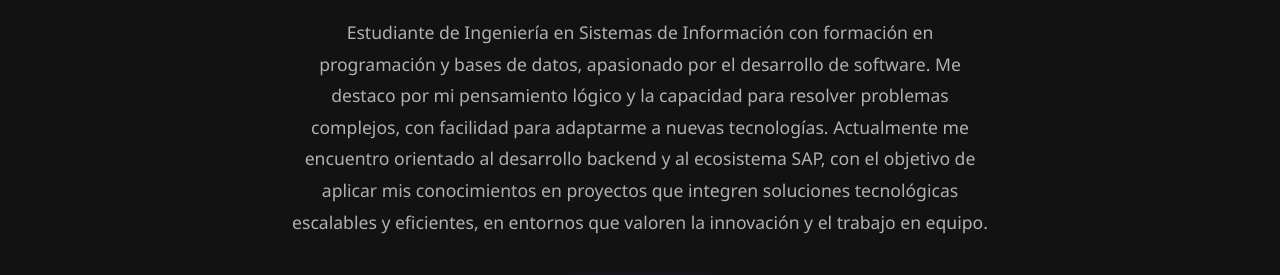
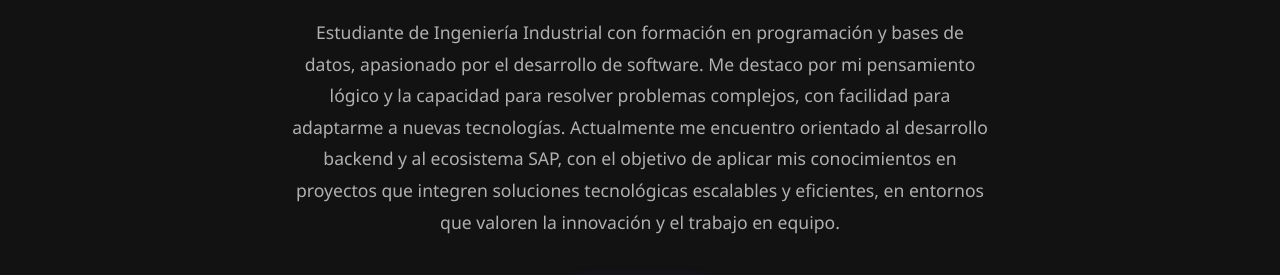
Before and after one commit to mxencinas/Portfolio, a plain HTML site: page index.html in a window 1280 px wide. Shown: the part 521-796 px from the top of the page. Drawn offline with Linux system fonts and the light colour scheme; a script that the page names is missing.

Commit message:
Modifico el Sobre Mi

```diff
--- a/index.html
+++ b/index.html
@@ -37,7 +37,7 @@
                 <div class="header-content">
                     <h1>MAXIMILIANO ENCINAS</h1>
                     <h2>Desarrollador de Software</h2>
-                    <P>Estudiante de Ingeniería en Sistemas de Información con formación en programación y bases de datos, apasionado por el desarrollo de software. Me destaco por mi pensamiento lógico y la capacidad para resolver problemas complejos, con facilidad para adaptarme a nuevas tecnologías. Actualmente me encuentro orientado al desarrollo backend y al ecosistema SAP, con el objetivo de aplicar mis conocimientos en proyectos que integren soluciones tecnológicas escalables y eficientes, en entornos que valoren la innovación y el trabajo en equipo.</P>
+                    <P>Estudiante de Ingeniería Industrial con formación en programación y bases de datos, apasionado por el desarrollo de software. Me destaco por mi pensamiento lógico y la capacidad para resolver problemas complejos, con facilidad para adaptarme a nuevas tecnologías. Actualmente me encuentro orientado al desarrollo backend y al ecosistema SAP, con el objetivo de aplicar mis conocimientos en proyectos que integren soluciones tecnológicas escalables y eficientes, en entornos que valoren la innovación y el trabajo en equipo.</P>
                     <a href="#contact" class="btn">Contactarme</a>
                 </div>
             </div>
```
